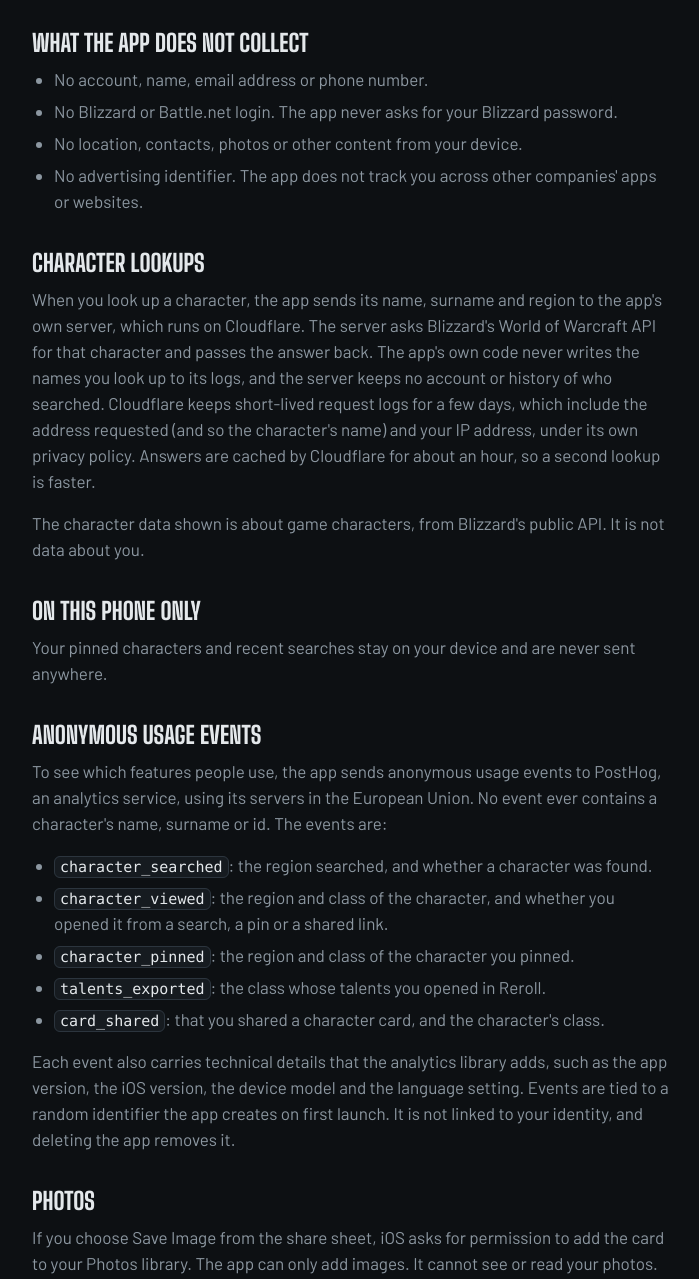
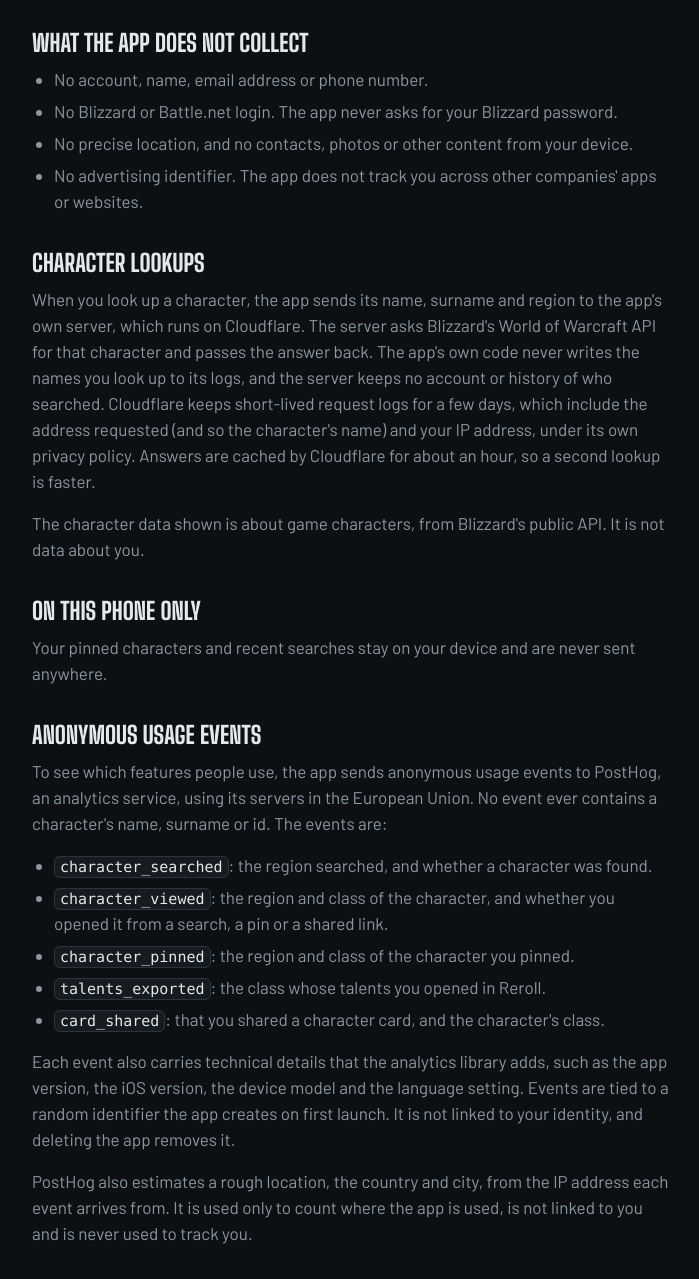
Before and after one commit to arnautresserras/armory-site, a plain HTML site: page privacy.html in a window 1280 px wide. Shown: the part 300-1579 px from the top of the page, without its empty margins (288-987 px from the left). Drawn offline with Linux system fonts and the light colour scheme.

Commit message:
Privacy: declare the rough location PostHog derives from IPs
Co-Authored-By: Claude Opus 5.5 <noreply@anthropic.com>
Claude-Session: https://claude.ai/code/session_019Qb7F2L6bgoVTbsDFUTGsv

```diff
--- a/privacy.html
+++ b/privacy.html
@@ -99,7 +99,7 @@
   <ul>
     <li>No account, name, email address or phone number.</li>
     <li>No Blizzard or Battle.net login. The app never asks for your Blizzard password.</li>
-    <li>No location, contacts, photos or other content from your device.</li>
+    <li>No precise location, and no contacts, photos or other content from your device.</li>
     <li>No advertising identifier. The app does not track you across other companies' apps or websites.</li>
   </ul>
 
@@ -120,6 +120,7 @@
     <li><code>card_shared</code>: that you shared a character card, and the character's class.</li>
   </ul>
   <p>Each event also carries technical details that the analytics library adds, such as the app version, the iOS version, the device model and the language setting. Events are tied to a random identifier the app creates on first launch. It is not linked to your identity, and deleting the app removes it.</p>
+  <p>PostHog also estimates a rough location, the country and city, from the IP address each event arrives from. It is used only to count where the app is used, is not linked to you and is never used to track you.</p>
 
   <h2>Photos</h2>
   <p>If you choose Save Image from the share sheet, iOS asks for permission to add the card to your Photos library. The app can only add images. It cannot see or read your photos.</p>
```
